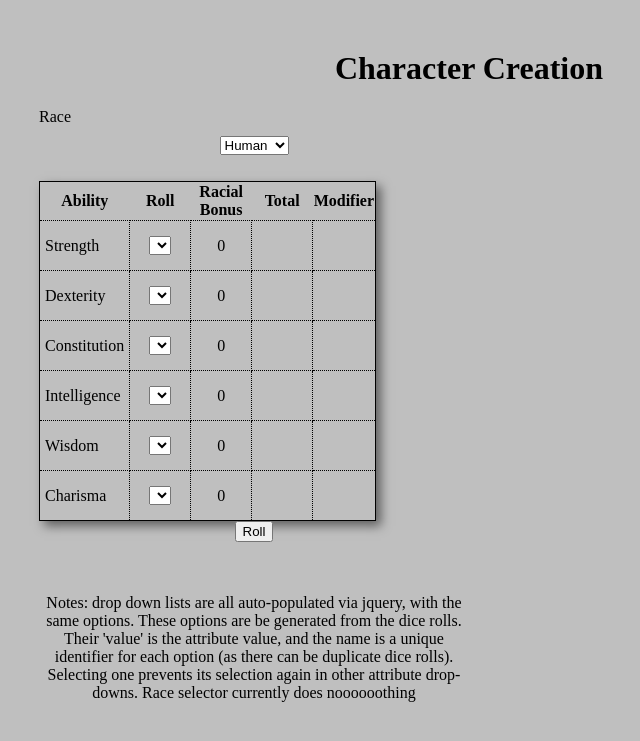
After one commit to MigdaliaBrito/DD-StarProject, a PHP site: page /abilityRoller/ability_roller_tables.html in a window 1280 px wide. The commit adds this page. Shown: the top 741 px of the page, without its empty margins (171-811 px from the left). Run offline with PHP 8.4, Linux system fonts and the light colour scheme; lists and menus that the app fills with data are empty.

Commit message:
some changes

```diff
--- /dev/null
+++ b/Experiments/Mike/abilityRoller/Character.js
@@ -0,0 +1,21 @@
+function Character(race){
+
+  Character.test = "Hello";
+
+
+  this.race = race;
+
+  Character.prototype.toString = function(){
+    console.log(this.race);
+  }
+}
+function racialBonuses(str, dex, con, intel, wis, chr){
+    return {'strengthBonus':str, 'dexterityBonus':dex, 'constitutionBonus':con, 'intelligenceBonus':intel, 'wisdomBonus':wis, 'charismaBonus':chr};
+}
+Character.racialBonus = {'human': racialBonuses(0,0,0,0,0,0),
+                         'dwarf': racialBonuses(0,0,2,0,0,-2),
+                         'elf': racialBonuses(0,2,-2,0,0,0),
+                         'gnome': racialBonuses(-2,0,2,0,0,0),
+                         'half-elf': racialBonuses(0,0,0,0,0,0),
+                         'half-orc': racialBonuses(2,0,0,-2,0,-2),
+                         'halfling': racialBonuses(-2,2,0,0,0,0)};
--- /dev/null
+++ b/Experiments/Mike/abilityRoller/ability_roller_tables.html
@@ -0,0 +1,50 @@
+<!doctype html>
+<html>
+<head>
+  <title> Ability Roller </title>
+  <link rel="stylesheet" type="text/css" href="../includes/styles.css"/>
+  <script src="../../includes/jquery-1.11.1.js"></script>
+  <script src="character_creation.js"></script>
+  <script src="Character.js"></script>
+</head>
+<body>
+  <div class="wrapper">
+    <h1> Character Creation </h1>
+    <div class="leftColumn">
+      <form>
+        <label for="race">Race</label><select id="race" name="race"></select>
+        <div class="abilities">
+          <ul id='dice'></ul>
+
+
+            <table>
+            <tr> <th>Ability </th><th>Roll</th><th>Racial Bonus </th><th>Total</th> <th> Modifier </th> </tr>
+            <tr> <td> <label for="strength">Strength</label> </td> <td><select id="strength" name="strength"></select></td> <td class='racialBonus' id="strengthBonus"/></tr>
+            <tr> <td> <label for="dexterity">Dexterity</label></td> <td> <select id="dexterity" name="dexterity"></select> </td><td class='racialBonus' id="dexterityBonus"/> </tr>
+            <tr> <td> <label for="constitution">Constitution</label> </td> <td> <select id="constitution" name="constitution"></select></td><td class='racialBonus' id="constitutionBonus"/> </tr>
+            <tr> <td> <label for="intelligence">Intelligence</label> </td> <td> <select id="intelligence" name="intelligence"></select></td><td class='racialBonus' id="intelligenceBonus"/> </tr>
+            <tr> <td> <label for="wisdom">Wisdom</label> </td> <td> <select id="wisdom" name="wisdom"></select> </td><td class='racialBonus' id="wisdomBonus"/> </tr>
+            <tr> <td> <label for="charisma">Charisma</label> </td> <td> <select id="charisma" name="charisma"></select> </td><td class='racialBonus' id="charismaBonus"/> </tr>
+            </table>
+            <button id="roll">Roll</button>
+
+        </div>
+      </form>
+      <br/><br/>
+      <p> Notes: drop down lists are all auto-populated via jquery, with the same options.
+      These options are be generated from the dice rolls. Their 'value' is the attribute value,
+      and the name is  a unique identifier for each option (as there can be duplicate
+      dice rolls). Selecting one prevents its selection again in other attribute drop-downs.
+
+      Race selector currently does noooooothing
+      </p>
+    </div>
+  </div>
+
+  <script>
+  $(document).ready(function(){
+    createPlayer();
+  });
+  </script>
+</body>
+</html>
--- a/Experiments/Mike/abilityRoller/character_creation.js
+++ b/Experiments/Mike/abilityRoller/character_creation.js
@@ -32,10 +32,22 @@ function abilityDiceHelper(){
   return abilityRolls.sort(function(a, b){return a-b});
 }
 
+/* Display rolled dice */
 function outputRolledDice(dice){
   $("#dice li").remove();
   $.each(dice, function(index, value){
     $("#dice").append('<li>' + value + '</li>');
+  });
+}
+
+/* Create a new character */
+function createPlayer(){
+  setupRace();
+  setupTable();
+  $("#roll").click(function(){
+    clearTable();
+    setupAbilities();
+    return false;
   });
 }
 
@@ -46,9 +58,18 @@ function setupRace(){
     "<option name='elf' value='elf'>Elf</option>",
     "<option name='gnome' value='gnome'>Gnome</option>",
     "<option name='half-elf' value='half-elf'>Half-elf</option>",
-    "<option name='half-orc' value=''half-orc'>Half-orc</option>",
+    "<option name='half-orc' value='half-orc'>Half-orc</option>",
     "<option name='halfling' value='halfling'>Halfling</option>"
   );
+  $("#race").change(function(){
+    $('.racialBonus').text("0");
+    $('.racialBonus').each(function(){
+      $(this).text(Character.racialBonus[$("#race").val()][$(this).attr('id')]);
+      calculateTotals();
+    });
+  }); // end change
+  $("#race").change();
+
 }
 
 /* Sets up the attributes drop down */
@@ -74,5 +95,51 @@ function setupAbilities(){
       //console.log("Last: " + lastSelected + "\tNew: " + chosenOption);
       $('option[name=' + lastSelected + ']:not([name="default"])').toggleClass('chosen').toggleClass('available').prop('disabled', false);
       $('option[name=' + chosenOption + ']:not([name="default"])').toggleClass('chosen').toggleClass('available').prop('disabled', true);
+
+      calculateTotal($(this));
+      calculateModifier($(this));
     });
 }
+
+/* Add totals and modifiers columns to table */
+function setupTable(){
+    $(".abilities tr:not(:first)").each(function(){
+      var ability = $(":first-child",this).children().eq(0).prop('for')
+      $(this).append("<td class='abilityTotal' id='" + ability + "Total'></td>",
+      "<td class='abilityModifier' id='" + ability + "Modifier'></td>");
+    });
+}
+
+/* Calculate all totals */
+function calculateTotals(){
+  $(".abilities select").each(function(){
+    if($(this).prop('value') && $(this).prop('value') != 'default'){
+      calculateTotal($(this));
+      calculateModifier($(this));
+    }
+  });
+}
+
+/* Calculate individual total */
+function calculateTotal(ability){
+  var abilityName = ability.prop('name');
+  var value = parseInt(ability.prop('value'), 10);
+  var racialBonus = parseInt($('#' + abilityName + "Bonus").text(),10);
+  var total = value + racialBonus;
+  $("#" + abilityName + "Total").text(total);
+}
+
+/* Clear the totals/modifiers columns */
+function clearTable(){
+  $('.abilityTotal, .abilityModifier').text("");
+}
+
+/* Calculate modifier */
+function calculateModifier(ability){
+  var abilityName = ability.prop('name');
+  var total = parseInt($('#' + abilityName + "Total").text(), 10);
+  //console.log(total);
+  total = Math.floor(total / 2) * 2;
+  var modifier = total - (total / 2) - 5;
+  $("#" + abilityName + "Modifier").text(modifier);
+}
--- a/Experiments/Mike/includes/styles.css
+++ b/Experiments/Mike/includes/styles.css
@@ -13,7 +13,11 @@ html{
 .chosen{
   background-color: rgba(255, 0, 0, .7);
 }
+fieldset{
+  border-color: rgb(0, 0, 0);
+  box-shadow: 5px 5px 10px rgba(0, 0, 0, .5);
 
+}
 select{
   margin: 10px;
 }
@@ -21,7 +25,18 @@ select{
   text-align: left;
   list-style-type: none;
 }
-
+table{
+  border:1px solid black;
+  padding: 10px;
+  border-color: rgb(0, 0, 0);
+  box-shadow: 5px 5px 10px rgba(0, 0, 0, .5);
+  border-collapse: collapse;
+}
+td{
+  padding: 5px;
+  border: 1px dotted black;
+  width: 50px;
+}
 #dice li{
   text-align: left;
   width: 16px;
@@ -34,7 +49,7 @@ select{
 
 }
 div.leftColumn{
-    width: 33%;
+    width: 50%;
 }
 .abilities {
     width: 100%;
@@ -46,7 +61,7 @@ label, input {
 }
 
 label {
-    width: 50%;
+    width: 100%;
     /* positions the label text beside the input */
     text-align: left;
 }
```
